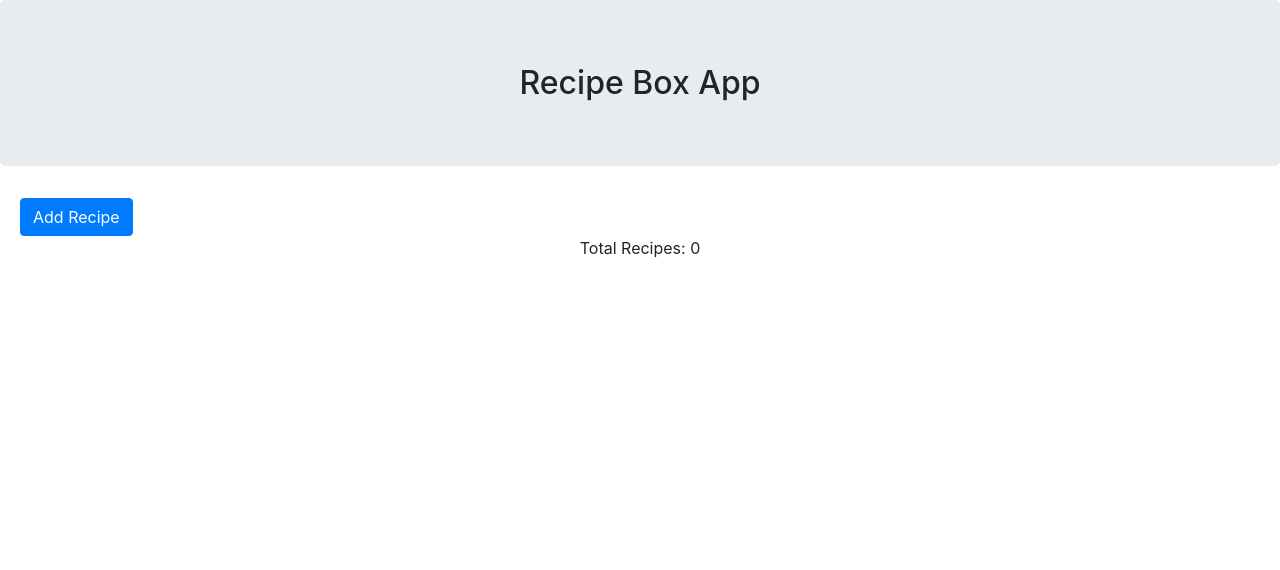
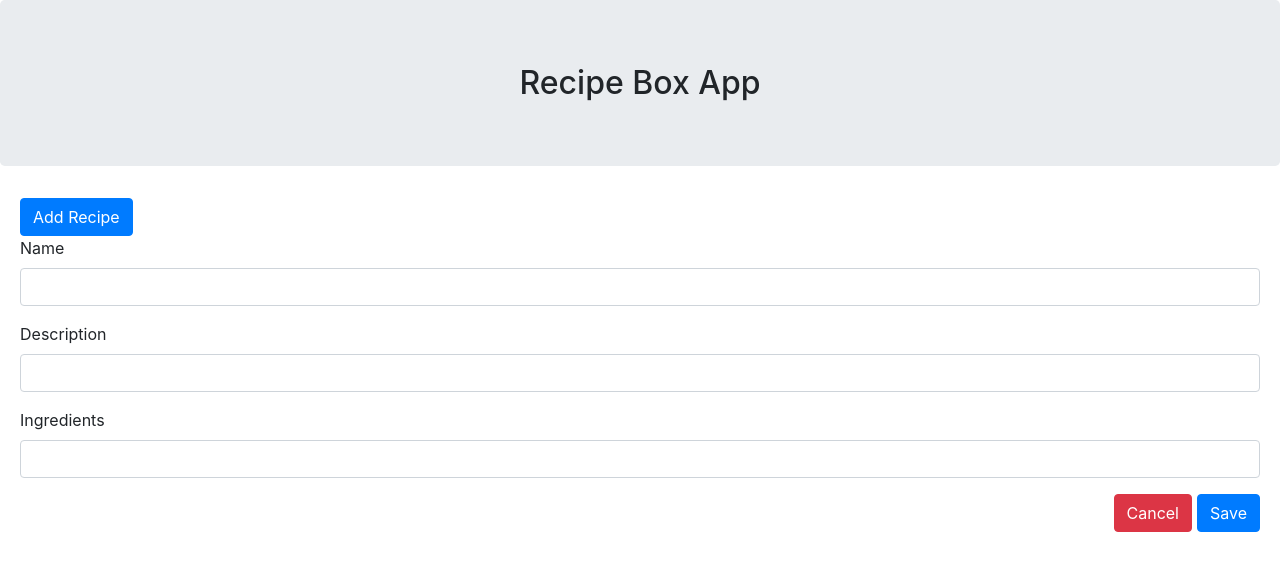
Before and after one commit to pablo-jurado/recipe-box, a React (Create React App) app: page / in a window 1280 px wide. Shown: the top 570 px of the page. Built offline with nearby package versions, Linux system fonts and the light colour scheme.

Commit message:
move state into the editor component

```diff
--- a/src/App.js
+++ b/src/App.js
@@ -11,65 +11,73 @@ function App (state) {
       <h2 className="jumbotron text-center link"
         onClick={ () => updateState("close_editor") }>Recipe Box App</h2>
       <div className="wrapper">
-        {Editor(state.editor)}
-        {AllRecipes(state)}
+        <ButtonEditor />
+        <Editor />
+        {/* {AllRecipes(state)} */}
       </div>
     </div>
   );
 };
 
-function handleName(e) {
-  updateState("update_name", e.target.value);
+
+// TODO: add internal state to the form
+class Editor extends React.Component {
+  constructor() {
+    super();
+
+    this.state = {
+      "name": "",
+      "description": "",
+      "ingredients": "",
+    };
+
+    this.handleInput = this.handleInput.bind(this);
+    this.saveRecipe = this.saveRecipe.bind(this);
+
   }
 
-function handleDescription(e) {
-  updateState("update_description", e.target.value);
+  handleInput(e) {
+    this.setState({ [e.target.id]: e.target.value });
   }
 
-function handleIngredients(e) {
-  updateState("update_ingredients", e.target.value);
+  saveRecipe(e) {
+    e.preventDefault();
+    console.log(this.state);
   }
 
-function saveRecipe(e) {
-  e.preventDefault();
-  updateState("save_recipe");
-}
-
-// TODO: add internal state to the form
-function Editor(state) {
-  if (state.active) {
+  render() {
     return (
-      <form className="recipe-form" onSubmit={saveRecipe}>
+      <form className="recipe-form" onSubmit={this.saveRecipe}>
         <div className="form-group">
           <label htmlFor="recipe-name">Name</label>
           <input
-            id="recipe-name"
+            id="name"
             className="form-control"
             type="text"
             required
-            value={state.name}
-            onChange={handleName} />
+            value={this.state.name}
+            onChange={this.handleInput} />
         </div>
         <div className="form-group">
           <label htmlFor="recipe-description">Description</label>
           <input
-            id="recipe-description"
+            id="description"
             className="form-control"
             type="text"
             required
-            value={state.description}
-            onChange={handleDescription} />
+            value={this.state.description}
+            onChange={this.handleInput} />
         </div>
         <div className="form-group">
           <label htmlFor="recipe-ingredients">Ingredients</label>
           <div className="input-group">
             <input
-              id="recipe-ingredients"
+              id="ingredients"
               className="form-control"
               type="text"
               required
-              value={state.ingredients}
-              onChange={handleIngredients} />
+              value={this.state.ingredients}
+              onChange={this.handleInput} />
             </div>
         </div>
         <div className="buttons-group float-right">
@@ -78,7 +86,10 @@ function Editor(state) {
         </div>
       </form>
     )
-  } else {
+  }
+};
+
+function ButtonEditor() {
   return (
     <button className="btn btn-primary"
       onClick={ () => updateState("open_editor") }>
@@ -86,7 +97,6 @@ function Editor(state) {
     </button>
   );
 }
-};
 
 function AllRecipes(state) {
   if (!state.editor.active) {
```
Lines whose indentation alone changed are shown as unchanged.
